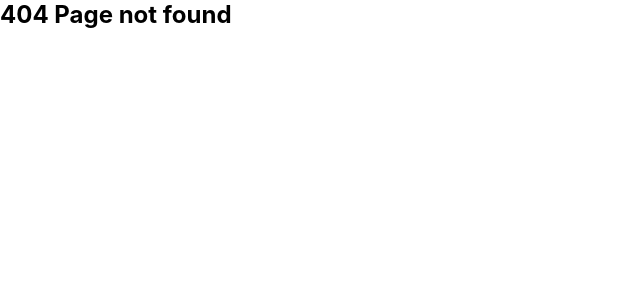
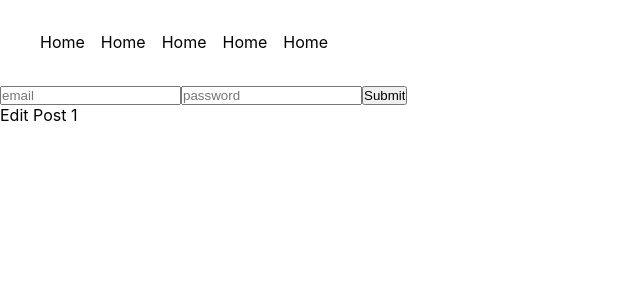
Before and after one commit to tarcea/go-blog-client, a React (Create React App) app: page /posts/1/edit in a window 1280 px wide. Before the commit this address had no page. Shown: the top 300 px of the page, without its empty margins (0-640 px from the left). Built offline with nearby package versions, Linux system fonts and the light colour scheme; no server answers.

Commit message:
added nav component

```diff
--- a/src/App.tsx
+++ b/src/App.tsx
@@ -1,4 +1,7 @@
 import { Route, Routes } from 'react-router-dom';
+import EditPost from './components/EditPost';
+import Login from './components/Login';
+import Nav from './components/Nav';
 import PageNotFound from './components/PageNotFound';
 import Post from './components/Post';
 import PostList from './components/PostList';
@@ -7,9 +10,12 @@ function App() {
 
   return (
     <div>
+      <Nav />
+      <Login />
       <Routes>
         <Route path='/posts' element={<PostList />} />
         <Route path='/posts/:id' element={<Post />} />
+        <Route path='/posts/:id/edit' element={<EditPost />} />
 
         <Route path="*" element={<PageNotFound />} />
       </Routes>
--- /dev/null
+++ b/src/components/EditPost.tsx
@@ -0,0 +1,10 @@
+import { useParams } from "react-router-dom";
+
+const EditPost = () => {
+	const params = useParams();
+	return (
+		<div>Edit Post {params.id}</div>
+	);
+}
+
+export default EditPost;
--- /dev/null
+++ b/src/components/Login.tsx
@@ -0,0 +1,41 @@
+import { useState } from "react";
+
+const Login = () => {
+	const [inputs, setInputs] = useState<any>({})
+	const [server] = useState(process.env.REACT_APP_SERVER_URL)
+
+	const login = async (data: any) => {
+await fetch(`${server}/users/login`, {
+	method: 'POST',
+	credentials: 'include',
+	headers: {
+    'Content-Type': 'application/json',
+		'Accept':       'application/json',
+  },
+	body: JSON.stringify(data)
+})
+	}
+
+	const handleSubmit = async (e: any) => {
+		e.preventDefault()
+		await login(inputs)
+	}
+
+	const handleChange = (e: any) => {
+		setInputs((prevState: any) => {
+			return {
+				...prevState, [e.target.name]: e.target.value
+			}
+		})
+	}
+
+	return (
+		<form onSubmit={handleSubmit}>
+			<input type="text" name="email" placeholder="email" onChange={handleChange} />
+			<input type="text" name="password" placeholder="password" onChange={handleChange}/>
+			<input type="submit" />
+		</form>
+	);
+}
+
+export default Login
--- /dev/null
+++ b/src/components/Nav.tsx
@@ -0,0 +1,17 @@
+import { Link } from "react-router-dom";
+import style from '../styles/Nav.module.css';
+
+const Nav = () => {
+
+	return (
+		<div className={style.container}>
+			<Link to="/posts" className={style.link}>Home</Link>
+			<Link to="/posts" className={style.link}>Home</Link>
+			<Link to="/posts" className={style.link}>Home</Link>
+			<Link to="/posts" className={style.link}>Home</Link>
+			<Link to="/posts" className={style.link}>Home</Link>
+		</div>
+	);
+}
+
+export default Nav;
--- a/src/components/Post.tsx
+++ b/src/components/Post.tsx
@@ -40,6 +40,7 @@ const deletePost = async () => {
 					<div className={style.commands}>
 						<Link to="/posts" className={style.link}>Back</Link>
 						<Link to="/posts" onClick={deletePost} className={style.link}>Delete</Link>
+						<Link to={`/posts/${post.id}/edit`} className={style.link}>Edit</Link>
 					</div>
 						<div key={post.id}>
 							<h3 className={style.by}>{post.author}</h3>
--- /dev/null
+++ b/src/styles/Nav.module.css
@@ -0,0 +1,10 @@
+.container {
+	padding: 2em;
+}
+
+.link {
+	padding: 0.5em
+}
+.link:hover {
+	color: crimson
+}
```
